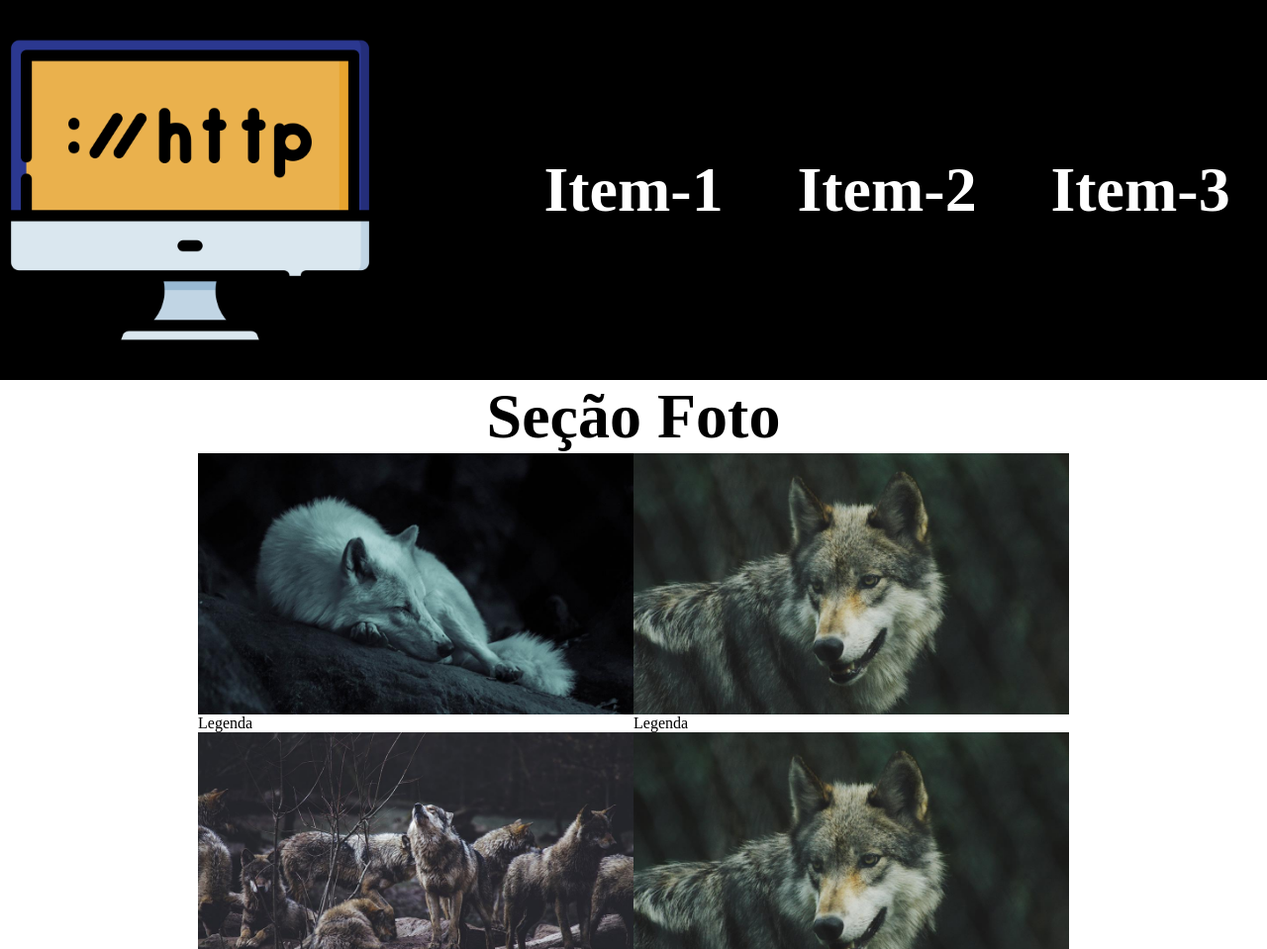
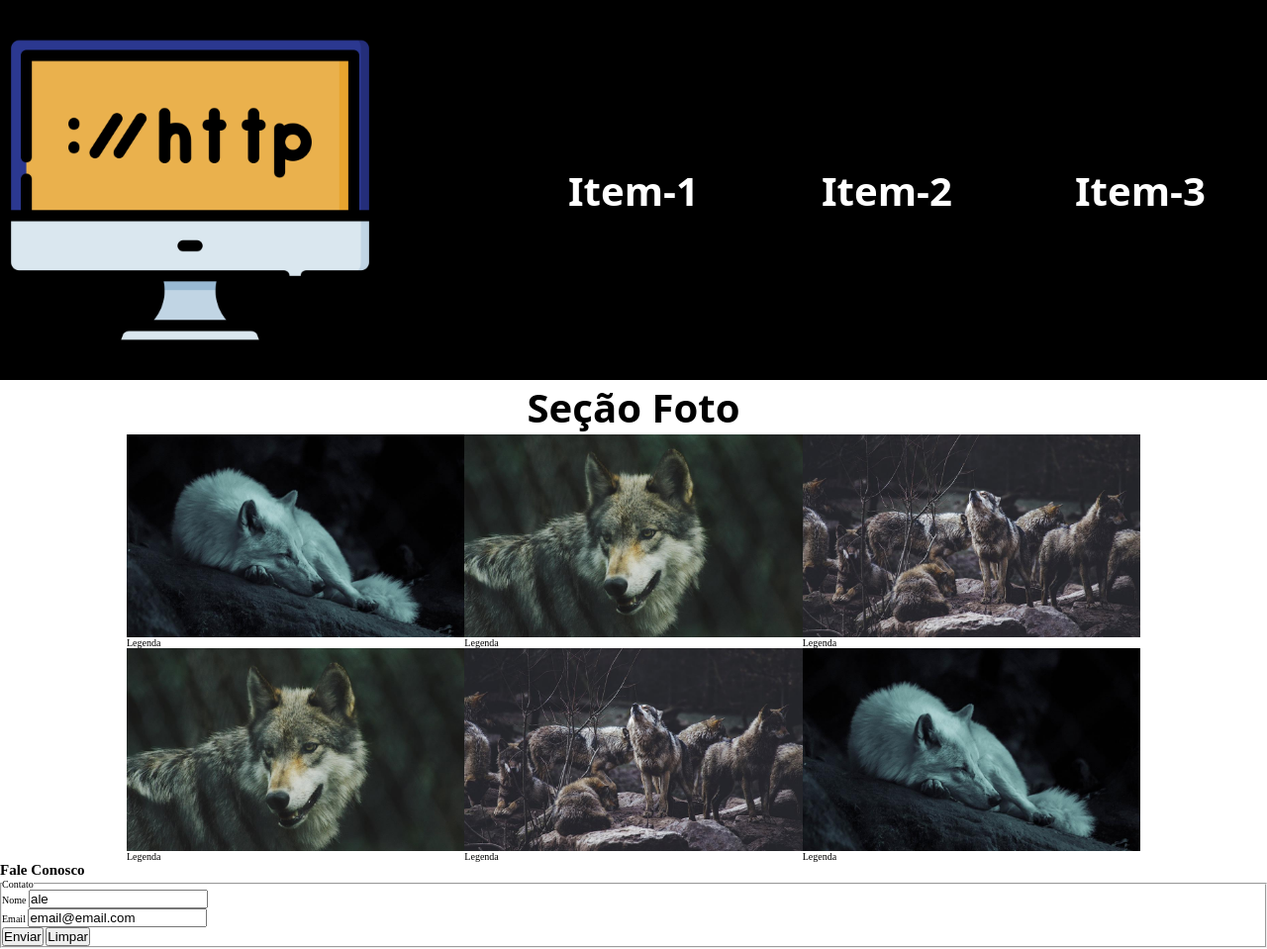
Before and after one commit to MironMarins/rm551801, a plain HTML site: page index.html in a window 1280 px wide. Shown: the top 959 px of the page at 99% size. Drawn offline with Linux system fonts and the light colour scheme.

Commit message:
aula dia 25/04

```diff
--- a/css/estilo.css
+++ b/css/estilo.css
@@ -1,66 +1,46 @@
+@import url("./cabecalho.css");
+@import url("./conteudo.css");
+
 *{
     margin: 0;
     padding: 0;
     box-sizing: border-box;
 }
-.cabecalho{
-    display: flex;
-    justify-content: space-between;
-    align-items: center;
-    flex-wrap: wrap;
-    background-color: #000000;
-}
 
-.cabecalho img{
-    width: 30%;
-    max-width: 30%;
-    display: block;
-}
-
-.cabecalho nav{
-    display: flex;
-    justify-content: space-around;
-    width: 60%;
-    height: 100%;
-    flex-wrap: wrap;
-
-}
-
-.cabecalho a{
-    text-decoration: none;
-    font-size: 4em;
-    font-weight: 700;
-    color: #fff;
-    text-align: center;
-    padding: 20% 0;
-}
-
-.cabecalho a:hover{
-    background-color: #fff;
-    color: #000000
+html{
+    font-size: 62.7%;
 }
 
 .tit-sec{
     text-align: center;
-    font-size: 4em;
+    font-size: 4rem;
+    font-family: system-ui, -apple-system, BlinkMacSystemFont, 'Segoe UI', Roboto, Oxygen, Ubuntu, Cantarell, 'Open Sans', 'Helvetica Neue', sans-serif;
+}
+
+
+/*
+vw = view width
+vh = view hight */
+
+/* BREAKPOINT DO CABEÇALHO */
+@media(max-width:629px){
+    .cabecalho{
+        flex-direction: column;
     }
 
-.conteudo {
-    display: flex;
-    flex-wrap: wrap;
-    max-width: 880px;
-    margin: 0 auto;
+    .cabecalho nav{
+        flex-wrap: nowrap;
+    }
+
+    .cabecalho a{
+        font-size: 2rem;
+        padding: 10% 0;
+
+    }
+
 }
+/* BREAKPOINT DO CABEÇALHO */
 
-.conteudo img{
-    max-width: 100%;
-    display: block;
-}
-.conteudo > div{
-    flex-grow: 1;
-    flex-shrink: 1;
-    flex-basis: 300px;
-}
 
 .rodape nav{
 
```
